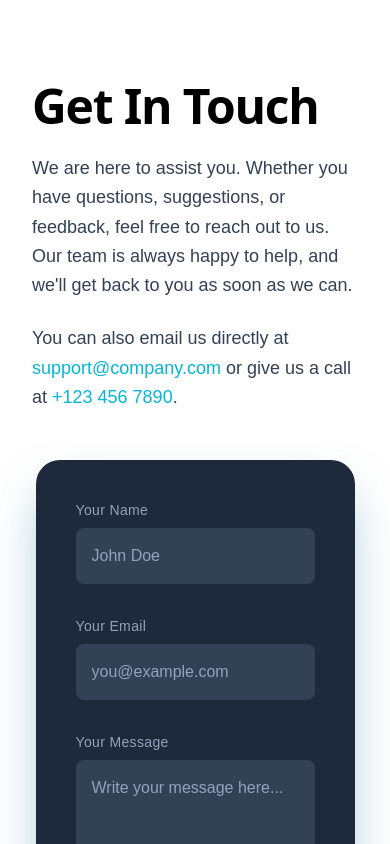
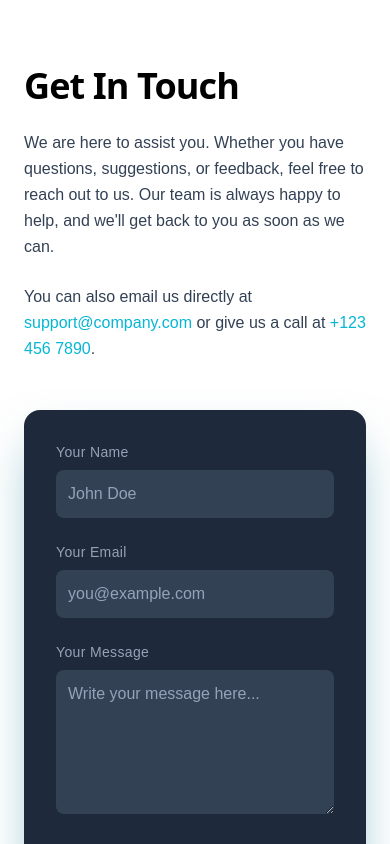
Before and after one commit to sivavarunan/ecommerce-website, a Next.js app: page / in a window 390 px wide. Shown: the part 5440-6284 px from the top of the page. Built offline with nearby package versions, Linux system fonts and the light colour scheme.

Commit message:
made contact us section responsive

```diff
--- a/src/app/pages/MainPage/section5.tsx
+++ b/src/app/pages/MainPage/section5.tsx
@@ -14,45 +14,53 @@ const Section5 = () => {
   };
 
   return (
-    <div className="dark:bg-gradient-to-t from-slate-950 via-900 to-slate-900 text-white py-16 px-8">
-      <div className="max-w-6xl mx-auto flex flex-col lg:flex-row items-center lg:items-start justify-between space-y-12 lg:space-y-0">
+    <div className="dark:bg-gradient-to-t from-slate-950 via-900 to-slate-900 text-white py-12 px-6 md:py-16 md:px-8">
+      <div className="max-w-6xl mx-auto flex flex-col lg:flex-row items-center lg:items-start justify-between space-y-12 lg:space-y-0 lg:space-x-12">
         {/* Left Column: Text Content */}
         <motion.div
-          className="lg:w-1/2 text-left space-y-6"
+          className="lg:w-1/2 w-full text-left space-y-6"
           variants={fadeInLeft}
           initial="hidden"
           whileInView="visible"
           viewport={{ once: true, amount: 0.3 }}
         >
-          <h1 className="text-5xl font-bold font-sans tracking-tight dark:text-white text-black">Get In Touch</h1>
-          <p className="text-lg dark:text-slate-400 text-slate-700 max-w-md leading-relaxed">
-            We are here to assist you. Whether you have questions, suggestions, or feedback, feel free to reach out to us.
-            Our team is always happy to help, and we'll get back to you as soon as we can.
+          <h1 className="text-4xl md:text-5xl font-bold font-sans tracking-tight dark:text-white text-black">
+            Get In Touch
+          </h1>
+          <p className="text-base md:text-lg dark:text-slate-400 text-slate-700 max-w-md leading-relaxed">
+            We are here to assist you. Whether you have questions, suggestions,
+            or feedback, feel free to reach out to us. Our team is always happy
+            to help, and we'll get back to you as soon as we can.
           </p>
-          <p className="text-lg dark:text-slate-400 text-slate-700 max-w-md leading-relaxed">
-            You can also email us directly at <span className="text-cyan-500">support@company.com</span> or give us a call at <span className="text-cyan-500">+123 456 7890</span>.
+          <p className="text-base md:text-lg dark:text-slate-400 text-slate-700 max-w-md leading-relaxed">
+            You can also email us directly at{" "}
+            <span className="text-cyan-500">support@company.com</span> or give
+            us a call at <span className="text-cyan-500">+123 456 7890</span>.
           </p>
         </motion.div>
 
         {/* Right Column: Contact Form */}
         <motion.div
-          className="lg:w-1/2 bg-slate-800 p-10 rounded-3xl shadow-2xl shadow-cyan-700/50"
+          className="lg:w-1/2 w-full bg-slate-800 p-8 md:p-10 rounded-2xl md:rounded-3xl shadow-2xl shadow-cyan-700/50"
           variants={fadeInUp}
           initial="hidden"
           whileInView="visible"
           viewport={{ once: true, amount: 0.3 }}
         >
-          <form className="space-y-8">
+          <form className="space-y-6 md:space-y-8">
             {/* Name Field */}
             <div className="relative">
-              <label htmlFor="name" className="block text-sm font-medium text-slate-400 tracking-wide">
+              <label
+                htmlFor="name"
+                className="block text-sm font-medium text-slate-400 tracking-wide"
+              >
                 Your Name
               </label>
               <input
                 type="text"
                 id="name"
                 name="name"
-                className="mt-2 w-full p-4 rounded-lg bg-slate-700 text-white placeholder-slate-400 focus:ring-4 focus:ring-cyan-500 transition-all"
+                className="mt-2 w-full p-3 md:p-4 rounded-lg bg-slate-700 text-white placeholder-slate-400 focus:ring-4 focus:ring-cyan-500 transition-all"
                 placeholder="John Doe"
                 required
               />
@@ -60,14 +68,17 @@ const Section5 = () => {
 
             {/* Email Field */}
             <div className="relative">
-              <label htmlFor="email" className="block text-sm font-medium text-slate-400 tracking-wide">
+              <label
+                htmlFor="email"
+                className="block text-sm font-medium text-slate-400 tracking-wide"
+              >
                 Your Email
               </label>
               <input
                 type="email"
                 id="email"
                 name="email"
-                className="mt-2 w-full p-4 rounded-lg bg-slate-700 text-white placeholder-slate-400 focus:ring-4 focus:ring-cyan-500 transition-all"
+                className="mt-2 w-full p-3 md:p-4 rounded-lg bg-slate-700 text-white placeholder-slate-400 focus:ring-4 focus:ring-cyan-500 transition-all"
                 placeholder="you@example.com"
                 required
               />
@@ -75,14 +86,17 @@ const Section5 = () => {
 
             {/* Message Field */}
             <div className="relative">
-              <label htmlFor="message" className="block text-sm font-medium text-slate-400 tracking-wide">
+              <label
+                htmlFor="message"
+                className="block text-sm font-medium text-slate-400 tracking-wide"
+              >
                 Your Message
               </label>
               <textarea
                 id="message"
                 name="message"
                 rows={5}
-                className="mt-2 w-full p-4 rounded-lg bg-slate-700 text-white placeholder-slate-400 focus:ring-4 focus:ring-cyan-500 transition-all"
+                className="mt-2 w-full p-3 md:p-4 rounded-lg bg-slate-700 text-white placeholder-slate-400 focus:ring-4 focus:ring-cyan-500 transition-all"
                 placeholder="Write your message here..."
                 required
               />
```
